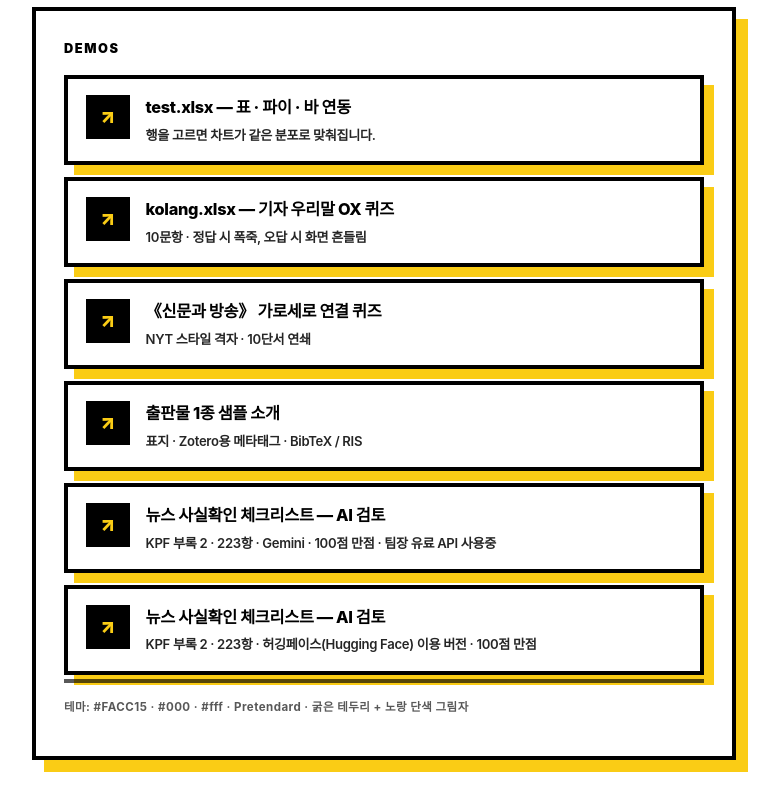
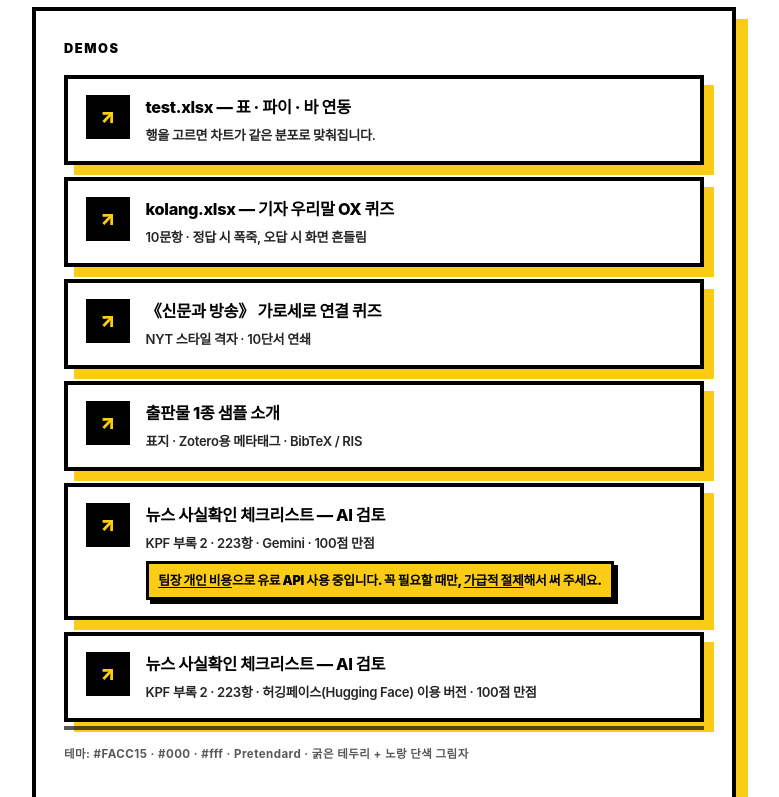
Before and after one commit to kpf-jra/hanun_demo, a website: page index.html in a window 1280 px wide. Shown: the part 363-1160 px from the top of the page, without its empty margins (256-1035 px from the left). Drawn offline with Linux system fonts and the light colour scheme; a web font is replaced by a local one.

Commit message:
Emphasize team leader personal API cost notice on nav card.

```diff
--- a/index.html
+++ b/index.html
@@ -145,6 +145,24 @@
       opacity: 0.85;
       line-height: 1.45;
     }
+    #unique-content-882100 .lab-cost-notice {
+      display: block;
+      margin-top: 0.55rem;
+      padding: 0.45rem 0.6rem;
+      font-size: 0.8rem;
+      font-weight: 900;
+      line-height: 1.45;
+      letter-spacing: -0.02em;
+      color: var(--black);
+      background: var(--yellow);
+      border: 3px solid var(--black);
+      box-shadow: 4px 4px 0 var(--black);
+    }
+    #unique-content-882100 .lab-cost-notice strong {
+      font-weight: 900;
+      text-decoration: underline;
+      text-underline-offset: 2px;
+    }
     #unique-content-882100 .lab-foot {
       margin-top: 0.25rem;
       padding-top: 1rem;
@@ -216,7 +234,8 @@
               <span class="lab-go" aria-hidden="true">↗</span>
               <span>
                 뉴스 사실확인 체크리스트 — AI 검토
-                <span class="lab-meta">KPF 부록 2 · 223항 · Gemini · 100점 만점 · 팀장 유료 API 사용중</span>
+                <span class="lab-meta">KPF 부록 2 · 223항 · Gemini · 100점 만점</span>
+                <span class="lab-cost-notice" role="note"><strong>팀장 개인 비용</strong>으로 유료 API 사용 중입니다. 꼭 필요할 때만, <strong>가급적 절제</strong>해서 써 주세요.</span>
               </span>
             </a>
           </li>
```
